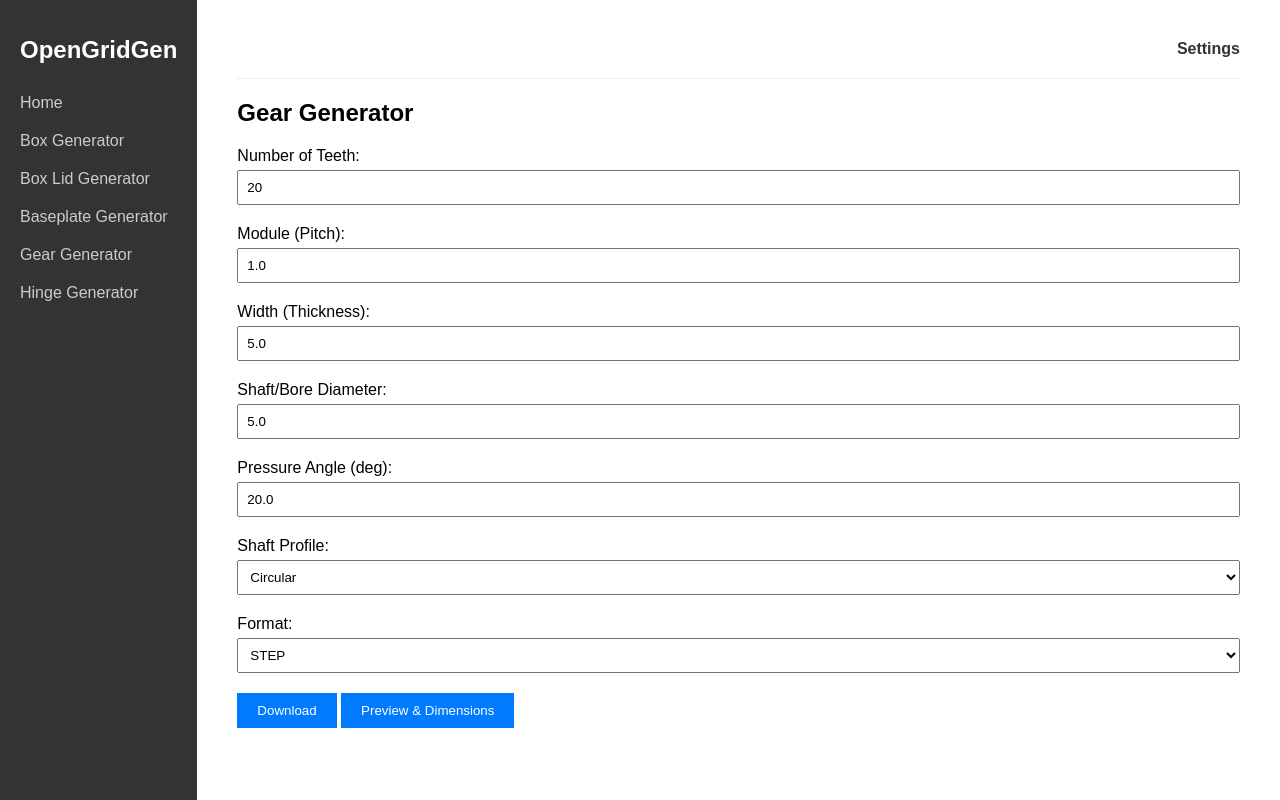
After one commit to loganrf/OpenGridGen, a Flask app: page /gear in a window 1280 px wide. The commit adds this page. Run offline with Flask 3, Linux system fonts and the light colour scheme.

Commit message:
Add Gear and Print In Place Hinge Generators
Co-authored-by: loganrf <22797847+loganrf@users.noreply.github.com>

```diff
--- a/app.py
+++ b/app.py
@@ -11,6 +11,8 @@ import json
 import uuid
 from math import sqrt
 from gridfinity_lid import GridfinityBoxLid
+from gears import Gear
+from hinges import Hinge
 
 app = Flask(__name__)
 
@@ -372,5 +374,127 @@ def download_baseplate():
     except Exception as e:
         return str(e), 500
 
+@app.route('/gear')
+def gear():
+    return render_template('gear.html')
+
+@app.route('/hinge')
+def hinge():
+    return render_template('hinge.html')
+
+@app.route('/api/preview_gear', methods=['POST'])
+def preview_gear():
+    try:
+        data = request.json
+        teeth = int(data.get('teeth', 20))
+        module = float(data.get('module', 1.0))
+        width = float(data.get('width', 5.0))
+        bore_d = float(data.get('bore_d', 5.0))
+        pressure_angle = float(data.get('pressure_angle', 20.0))
+        shaft_type = data.get('shaft_type', 'circle')
+
+        gear_obj = Gear(teeth=teeth, module=module, width=width,
+                        bore_d=bore_d, pressure_angle=pressure_angle,
+                        shaft_type=shaft_type)
+
+        cq_obj = gear_obj.render()
+        bb = cq_obj.val().BoundingBox()
+        dims = {"x": bb.xlen, "y": bb.ylen, "z": bb.zlen}
+
+        filename = f"preview_gear_{uuid.uuid4()}.stl"
+        filepath = os.path.join(tempfile.gettempdir(), filename)
+        gear_obj.save_stl_file(filepath)
+
+        response = send_file(filepath, mimetype='model/stl')
+        response.headers['X-Dimensions'] = json.dumps(dims)
+        return response
+    except Exception as e:
+        return jsonify({"success": False, "error": str(e)})
+
+@app.route('/api/download_gear', methods=['POST'])
+def download_gear():
+    try:
+        teeth = int(request.form.get('teeth', 20))
+        module = float(request.form.get('module', 1.0))
+        width = float(request.form.get('width', 5.0))
+        bore_d = float(request.form.get('bore_d', 5.0))
+        pressure_angle = float(request.form.get('pressure_angle', 20.0))
+        shaft_type = request.form.get('shaft_type', 'circle')
+        format_type = request.form.get('format', 'step').lower()
+
+        gear_obj = Gear(teeth=teeth, module=module, width=width,
+                        bore_d=bore_d, pressure_angle=pressure_angle,
+                        shaft_type=shaft_type)
+        gear_obj.render()
+
+        filename = f"gear_m{module}_z{teeth}.{format_type}"
+        filepath = os.path.join(tempfile.gettempdir(), filename)
+
+        if format_type == 'step':
+            gear_obj.save_step_file(filepath)
+        elif format_type == 'stl':
+            gear_obj.save_stl_file(filepath)
+        else:
+            return "Invalid format", 400
+
+        return send_file(filepath, as_attachment=True, download_name=filename)
+    except Exception as e:
+        return str(e), 500
+
+@app.route('/api/preview_hinge', methods=['POST'])
+def preview_hinge():
+    try:
+        data = request.json
+        length = float(data.get('length', 40.0))
+        width = float(data.get('width', 40.0))
+        height = float(data.get('height', 5.0))
+        pin_diam = float(data.get('pin_diam', 3.0))
+        clearance = float(data.get('clearance', 0.4))
+
+        hinge_obj = Hinge(length=length, width=width, height=height,
+                          pin_diam=pin_diam, clearance=clearance)
+
+        cq_obj = hinge_obj.render()
+        bb = cq_obj.val().BoundingBox()
+        dims = {"x": bb.xlen, "y": bb.ylen, "z": bb.zlen}
+
+        filename = f"preview_hinge_{uuid.uuid4()}.stl"
+        filepath = os.path.join(tempfile.gettempdir(), filename)
+        hinge_obj.save_stl_file(filepath)
+
+        response = send_file(filepath, mimetype='model/stl')
+        response.headers['X-Dimensions'] = json.dumps(dims)
+        return response
+    except Exception as e:
+        return jsonify({"success": False, "error": str(e)})
+
+@app.route('/api/download_hinge', methods=['POST'])
+def download_hinge():
+    try:
+        length = float(request.form.get('length', 40.0))
+        width = float(request.form.get('width', 40.0))
+        height = float(request.form.get('height', 5.0))
+        pin_diam = float(request.form.get('pin_diam', 3.0))
+        clearance = float(request.form.get('clearance', 0.4))
+        format_type = request.form.get('format', 'step').lower()
+
+        hinge_obj = Hinge(length=length, width=width, height=height,
+                          pin_diam=pin_diam, clearance=clearance)
+        hinge_obj.render()
+
+        filename = f"hinge_{length}x{width}.{format_type}"
+        filepath = os.path.join(tempfile.gettempdir(), filename)
+
+        if format_type == 'step':
+            hinge_obj.save_step_file(filepath)
+        elif format_type == 'stl':
+            hinge_obj.save_stl_file(filepath)
+        else:
+            return "Invalid format", 400
+
+        return send_file(filepath, as_attachment=True, download_name=filename)
+    except Exception as e:
+        return str(e), 500
+
 if __name__ == '__main__':
     app.run(debug=True, port=4242)
--- a/templates/base.html
+++ b/templates/base.html
@@ -149,6 +149,8 @@
         <a href="/box">Box Generator</a>
         <a href="/lid">Box Lid Generator</a>
         <a href="/baseplate">Baseplate Generator</a>
+        <a href="/gear">Gear Generator</a>
+        <a href="/hinge">Hinge Generator</a>
     </div>
     <div class="content">
         <div class="header">
--- /dev/null
+++ b/templates/gear.html
@@ -0,0 +1,97 @@
+{% extends "base.html" %}
+
+{% block content %}
+<h2>Gear Generator</h2>
+<form id="gearForm" action="/api/download_gear" method="POST">
+    <label for="teeth">Number of Teeth:</label>
+    <input type="number" id="teeth" name="teeth" value="20" min="4" required>
+
+    <label for="module">Module (Pitch):</label>
+    <input type="number" id="module" name="module" value="1.0" step="0.1" min="0.1" required>
+
+    <label for="width">Width (Thickness):</label>
+    <input type="number" id="width" name="width" value="5.0" step="0.1" min="0.1" required>
+
+    <label for="bore_d">Shaft/Bore Diameter:</label>
+    <input type="number" id="bore_d" name="bore_d" value="5.0" step="0.1" min="0.1" required>
+
+    <label for="pressure_angle">Pressure Angle (deg):</label>
+    <input type="number" id="pressure_angle" name="pressure_angle" value="20.0" step="0.1" min="0.1" required>
+
+    <label for="shaft_type">Shaft Profile:</label>
+    <select id="shaft_type" name="shaft_type">
+        <option value="circle">Circular</option>
+        <option value="hex">Hexagonal</option>
+        <option value="d_cut">D-Cut</option>
+    </select>
+
+    <label for="format">Format:</label>
+    <select id="format" name="format">
+        <option value="step">STEP</option>
+        <option value="stl">STL</option>
+    </select>
+
+    <button type="button" onclick="downloadGear()">Download</button>
+    <button type="button" onclick="updatePreview()">Preview & Dimensions</button>
+</form>
+
+<div id="preview-container" class="result-box" style="display:none; height: 400px;"></div>
+
+<div id="dimensions" class="result-box" style="display:none;">
+    <h3>Bounding Box Dimensions (mm)</h3>
+    <p>X: <span id="dim-x"></span></p>
+    <p>Y: <span id="dim-y"></span></p>
+    <p>Z: <span id="dim-z"></span></p>
+</div>
+
+<script>
+    async function updatePreview() {
+        const teeth = document.getElementById('teeth').value;
+        const module = document.getElementById('module').value;
+        const width = document.getElementById('width').value;
+        const bore_d = document.getElementById('bore_d').value;
+        const pressure_angle = document.getElementById('pressure_angle').value;
+        const shaft_type = document.getElementById('shaft_type').value;
+
+        showLoading();
+        try {
+            const response = await fetch('/api/preview_gear', {
+                method: 'POST',
+                headers: { 'Content-Type': 'application/json' },
+                body: JSON.stringify({ teeth, module, width, bore_d, pressure_angle, shaft_type })
+            });
+            if (!response.ok) throw new Error('Preview generation failed');
+
+            const dimsJson = response.headers.get('X-Dimensions');
+            if (dimsJson) {
+                const dims = JSON.parse(dimsJson);
+                document.getElementById('dim-x').innerText = dims.x.toFixed(2);
+                document.getElementById('dim-y').innerText = dims.y.toFixed(2);
+                document.getElementById('dim-z').innerText = dims.z.toFixed(2);
+                document.getElementById('dimensions').style.display = 'block';
+            }
+
+            const blob = await response.blob();
+            initViewer('preview-container', blob);
+
+        } catch (error) {
+            alert('Error: ' + error.message);
+        } finally {
+            hideLoading();
+        }
+    }
+
+    function downloadGear() {
+        const form = document.getElementById('gearForm');
+        const formData = new FormData(form);
+        const teeth = document.getElementById('teeth').value;
+        const module = document.getElementById('module').value;
+        const format = document.getElementById('format').value;
+
+        let filename = `gear_m${module}_z${teeth}`;
+        filename += `.${format}`;
+
+        downloadWithProgress('/api/download_gear', formData, filename);
+    }
+</script>
+{% endblock %}
```
Also changed, not shown: gears.py (added, +120 -0 lines), hinges.py (added, +124 -0 lines), templates/hinge.html (added, +89 -0 lines).
